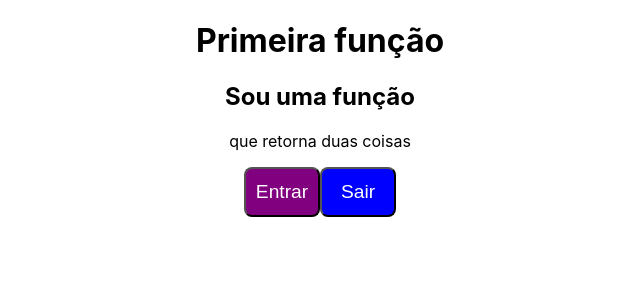
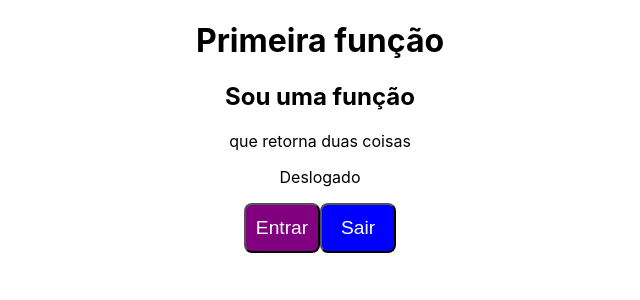
Before and after one commit to dudafmeneses/viagens, a React (Create React App) app in the folder frontend/: page / in a window 1280 px wide. Shown: the top 300 px of the page, without its empty margins (320-960 px from the left). Built offline with nearby package versions, Linux system fonts and the light colour scheme.

Commit message:
use state

```diff
--- a/frontend/src/exemplos/Geral.js
+++ b/frontend/src/exemplos/Geral.js
@@ -1,11 +1,16 @@
 import FunctionSimples from "./components/FunctionSimples";
 import FunctionDupla from "./components/FunctionDupla";
 import Botao from "./layout/Botao";
+import {useState} from 'react';
 function Geral(){
+    const [variavel, FunctionMudarVariavel] = useState(false)
     return(
         <>
             <FunctionSimples/>
             <FunctionDupla/>
+            {
+                variavel ? <p>logado</p> : <p>Deslogado</p>
+            }
             <Botao classe="botao purple"> Entrar </Botao>
             <Botao classe="botao blue"> Sair </Botao>
         </>
```
